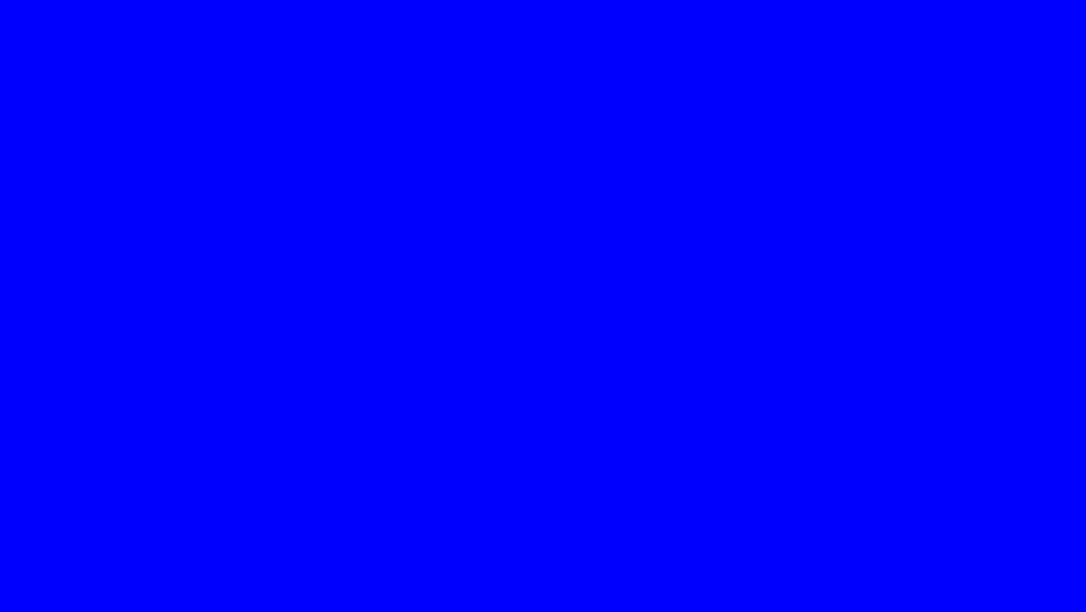
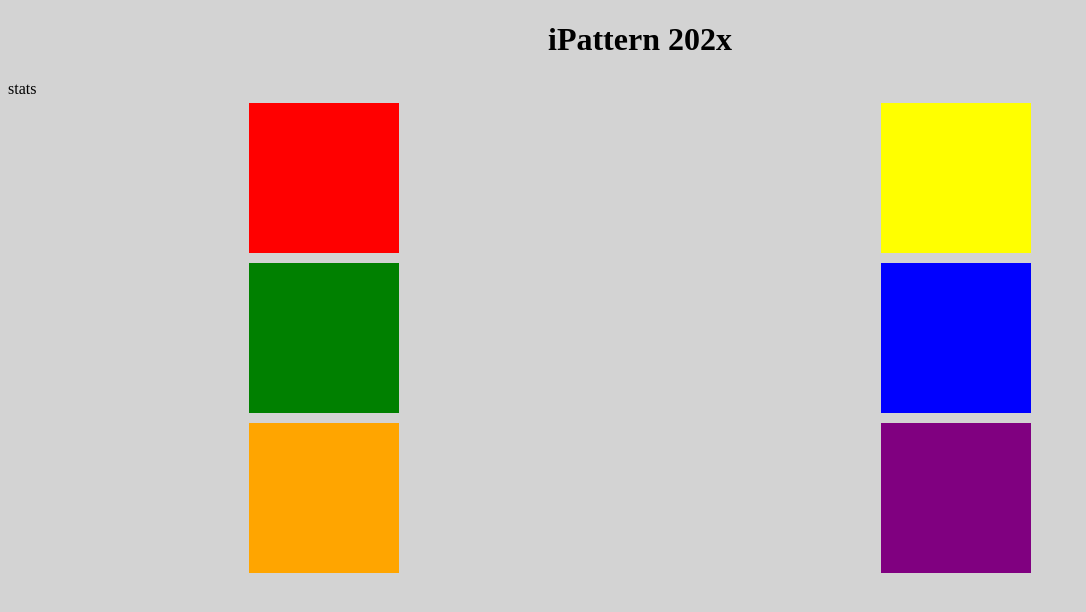
Before and after one commit to jakins177/jakins177.github.io, a plain HTML site: page iPattern 202X/index.html in a window 1280 px wide. Shown: the whole page, without its empty margins (0-1086 px from the left). Drawn offline with Linux system fonts and the light colour scheme.

Commit message:
added sqaure light up on click

```diff
--- a/iPattern 202X/css/style.css
+++ b/iPattern 202X/css/style.css
@@ -1,3 +1,92 @@
 html {
-    background-color: blue;
+    background-color:lightgray;
 }
+
+.game_stats {
+
+}
+
+#title {
+  text-align:center;
+}
+
+#game_board {
+    display: grid;
+    grid-template-columns: repeat(2, 50%);
+    justify-items: center;
+    /* grid-gap: 3%; */
+
+
+
+    /* background-color: lightsalmon; */
+}
+
+.play_button {
+    width: 150px;
+    height: 150px;
+    margin: 5px;
+
+}
+
+#square1 {
+    background-color: red;
+
+}
+
+#square1:active:hover {
+    background-color: #ff6666;
+}
+
+#square2 {
+
+    background-color: yellow;
+
+}
+
+#square2:active:hover {
+
+    background-color: #ffff66;
+
+}
+
+#square3 {
+    background-color: green;
+}
+
+#square3:active:hover {
+
+    background-color: #66ff66;
+
+}
+
+
+#square4 {
+
+    background-color:blue;
+
+}
+
+#square4:active:hover {
+
+    background-color:#6666ff;
+
+}
+
+#square5 {
+    background-color: orange;
+
+}
+
+#square5:active:hover {
+    background-color: #ffc966;
+
+}
+
+#square6 {
+    background-color: purple;
+}
+
+#square6:active:hover {
+    background-color: purple;
+    background-color: #ff66ff;
+}
--- a/iPattern 202X/index.html
+++ b/iPattern 202X/index.html
@@ -10,6 +10,26 @@
 </head>
 <body>
 
+  <div id="outer_wrapper">
+    <div id ="title"><h1>iPattern 202x</h1></div>
+   <div id ="game_stats" >stats</div>
+
+   <div id = "game_board">
+     <div class = "play_button" id = "square1"></div>
+     <div class = "play_button" id = "square2"></div>
+     <div class = "play_button" id = "square3"></div>
+     <div class = "play_button" id = "square4"></div>
+     <div class = "play_button" id = "square5"></div>
+     <div class = "play_button" id = "square6"></div>
+
+
+   </div>
+
+
+
+
+  </div>
+
 
   <script type="text/javascript" src="script/board.js"></script>
 </body>
```
Also changed, not shown: 1 other file.
